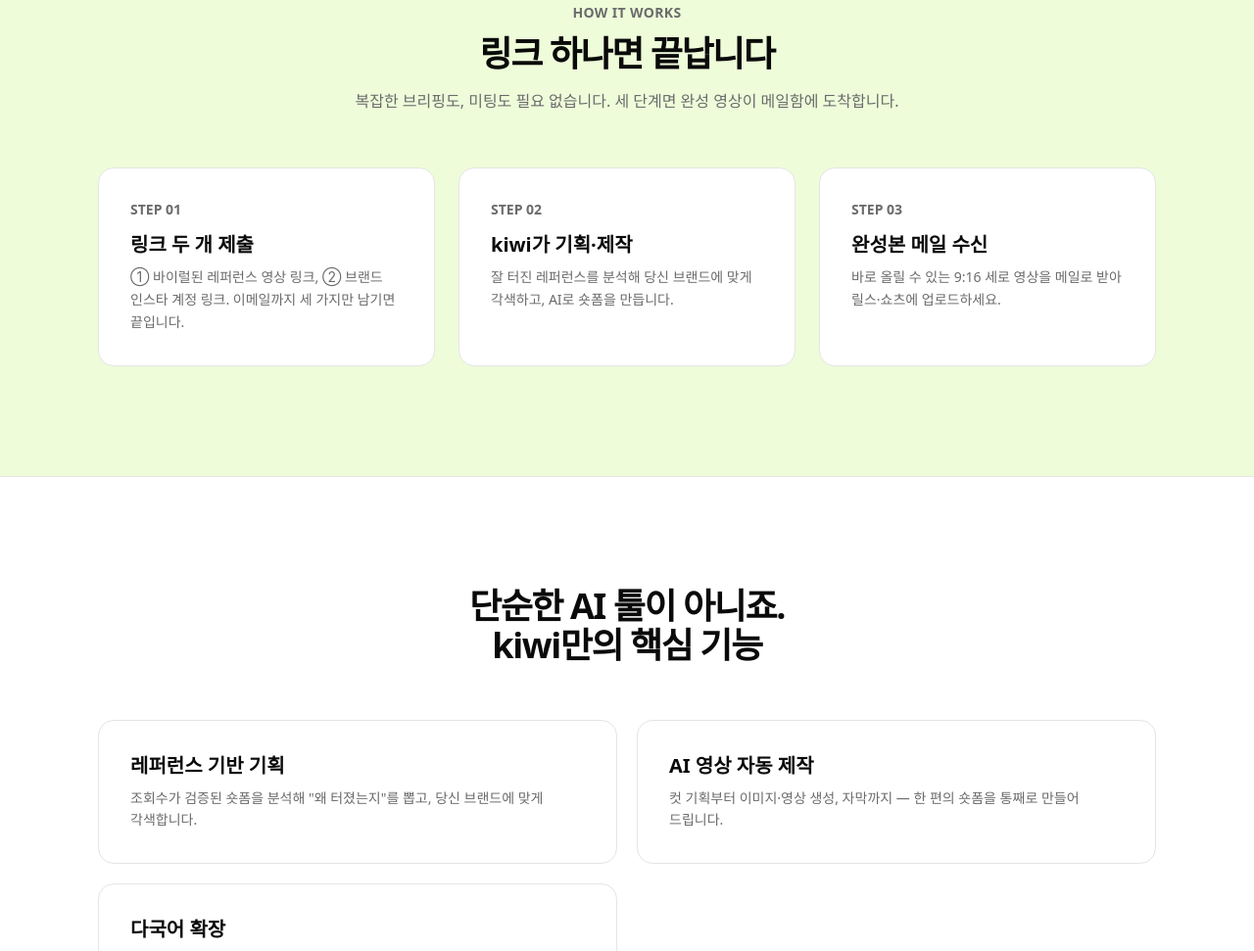
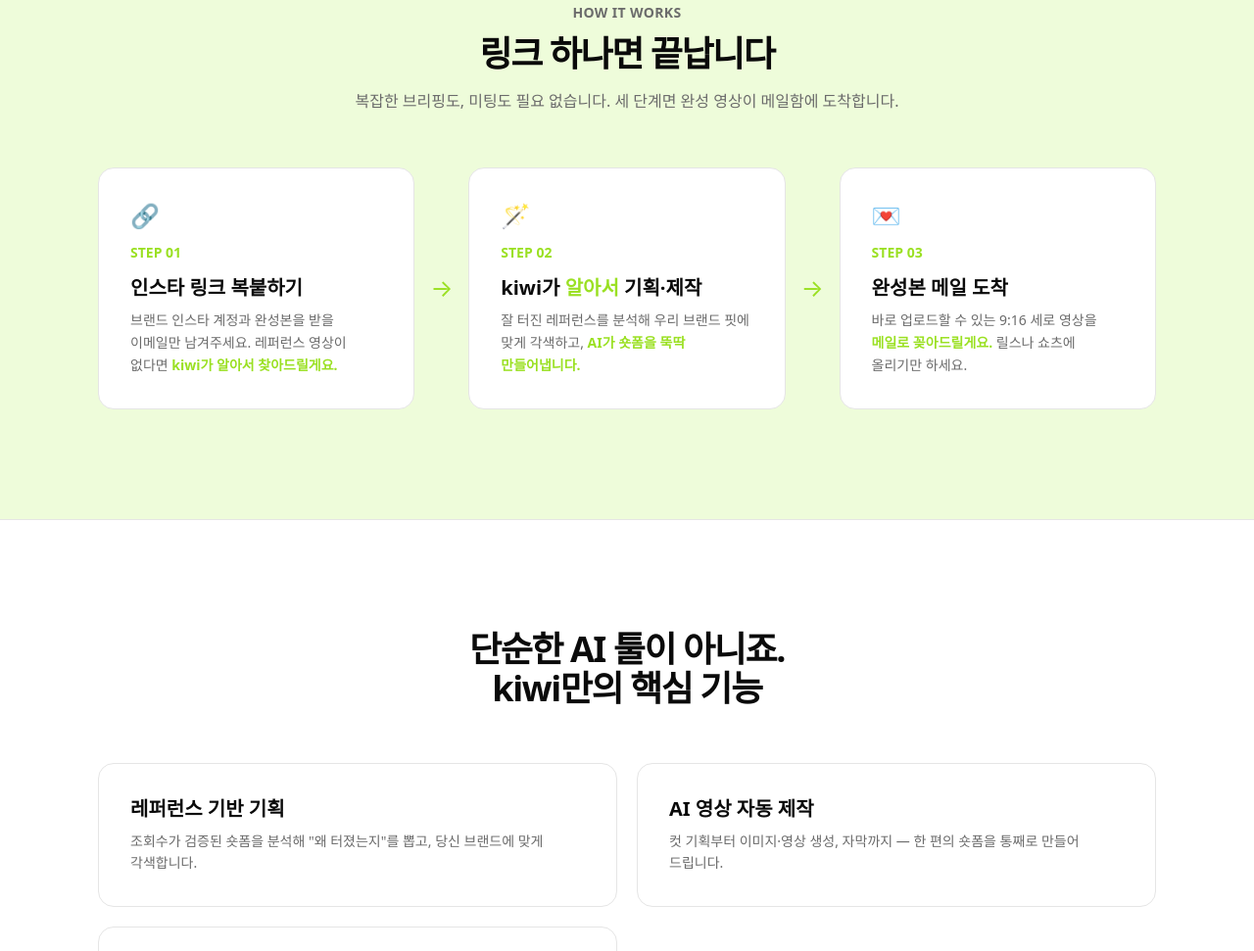
Before and after one commit to Gyuuze/kiwi-landing, a plain HTML site: page index.html in a window 1280 px wide. Shown: the part 1949-2920 px from the top of the page at 98% size. Drawn offline with nearby package versions, Linux system fonts and the light colour scheme; a web font is replaced by a local one.

Commit message:
update: HOW IT WORKS 카피 정리 + 아이콘·화살표·키위 컬러 강조 추가

```diff
--- a/index.html
+++ b/index.html
@@ -198,21 +198,35 @@
           <p class="reveal mt-4 text-base text-mute">복잡한 브리핑도, 미팅도 필요 없습니다. 세 단계면 완성 영상이 메일함에 도착합니다.</p>
         </div>
 
-        <div class="mt-14 grid gap-6 md:grid-cols-3">
-          <div class="reveal rounded-2xl border border-line bg-paper p-8">
-            <div class="text-sm font-extrabold text-mute">STEP 01</div>
-            <h3 class="mt-3 text-xl font-bold">링크 두 개 제출</h3>
-            <p class="mt-2 text-sm leading-relaxed text-mute">① 바이럴된 레퍼런스 영상 링크, ② 브랜드 인스타 계정 링크. 이메일까지 세 가지만 남기면 끝입니다.</p>
+        <div class="mt-14 flex flex-col gap-4 md:flex-row md:items-center">
+          <!-- STEP 01 -->
+          <div class="reveal flex-1 rounded-2xl border border-line bg-paper p-8">
+            <div class="text-2xl mb-3">🔗</div>
+            <div class="text-sm font-extrabold text-kiwi-dark">STEP 01</div>
+            <h3 class="mt-3 text-xl font-bold">인스타 링크 복붙하기</h3>
+            <p class="mt-2 text-sm leading-relaxed text-mute">브랜드 인스타 계정과 완성본을 받을 이메일만 남겨주세요. 레퍼런스 영상이 없다면 <span class="font-semibold text-kiwi-dark">kiwi가 알아서 찾아드릴게요.</span></p>
           </div>
-          <div class="reveal rounded-2xl border border-line bg-paper p-8">
-            <div class="text-sm font-extrabold text-mute">STEP 02</div>
-            <h3 class="mt-3 text-xl font-bold">kiwi가 기획·제작</h3>
-            <p class="mt-2 text-sm leading-relaxed text-mute">잘 터진 레퍼런스를 분석해 당신 브랜드에 맞게 각색하고, AI로 숏폼을 만듭니다.</p>
+
+          <!-- 화살표 -->
+          <div class="hidden text-center text-2xl text-kiwi-dark md:block">→</div>
+
+          <!-- STEP 02 -->
+          <div class="reveal flex-1 rounded-2xl border border-line bg-paper p-8">
+            <div class="text-2xl mb-3">🪄</div>
+            <div class="text-sm font-extrabold text-kiwi-dark">STEP 02</div>
+            <h3 class="mt-3 text-xl font-bold">kiwi가 <span class="text-kiwi-dark">알아서</span> 기획·제작</h3>
+            <p class="mt-2 text-sm leading-relaxed text-mute">잘 터진 레퍼런스를 분석해 우리 브랜드 핏에 맞게 각색하고, <span class="font-semibold text-kiwi-dark">AI가 숏폼을 뚝딱 만들어냅니다.</span></p>
           </div>
-          <div class="reveal rounded-2xl border border-line bg-paper p-8">
-            <div class="text-sm font-extrabold text-mute">STEP 03</div>
-            <h3 class="mt-3 text-xl font-bold">완성본 메일 수신</h3>
-            <p class="mt-2 text-sm leading-relaxed text-mute">바로 올릴 수 있는 9:16 세로 영상을 메일로 받아 릴스·쇼츠에 업로드하세요.</p>
+
+          <!-- 화살표 -->
+          <div class="hidden text-center text-2xl text-kiwi-dark md:block">→</div>
+
+          <!-- STEP 03 -->
+          <div class="reveal flex-1 rounded-2xl border border-line bg-paper p-8">
+            <div class="text-2xl mb-3">💌</div>
+            <div class="text-sm font-extrabold text-kiwi-dark">STEP 03</div>
+            <h3 class="mt-3 text-xl font-bold">완성본 메일 도착</h3>
+            <p class="mt-2 text-sm leading-relaxed text-mute">바로 업로드할 수 있는 9:16 세로 영상을 <span class="font-semibold text-kiwi-dark">메일로 꽂아드릴게요.</span> 릴스나 쇼츠에 올리기만 하세요.</p>
           </div>
         </div>
       </div>
```
